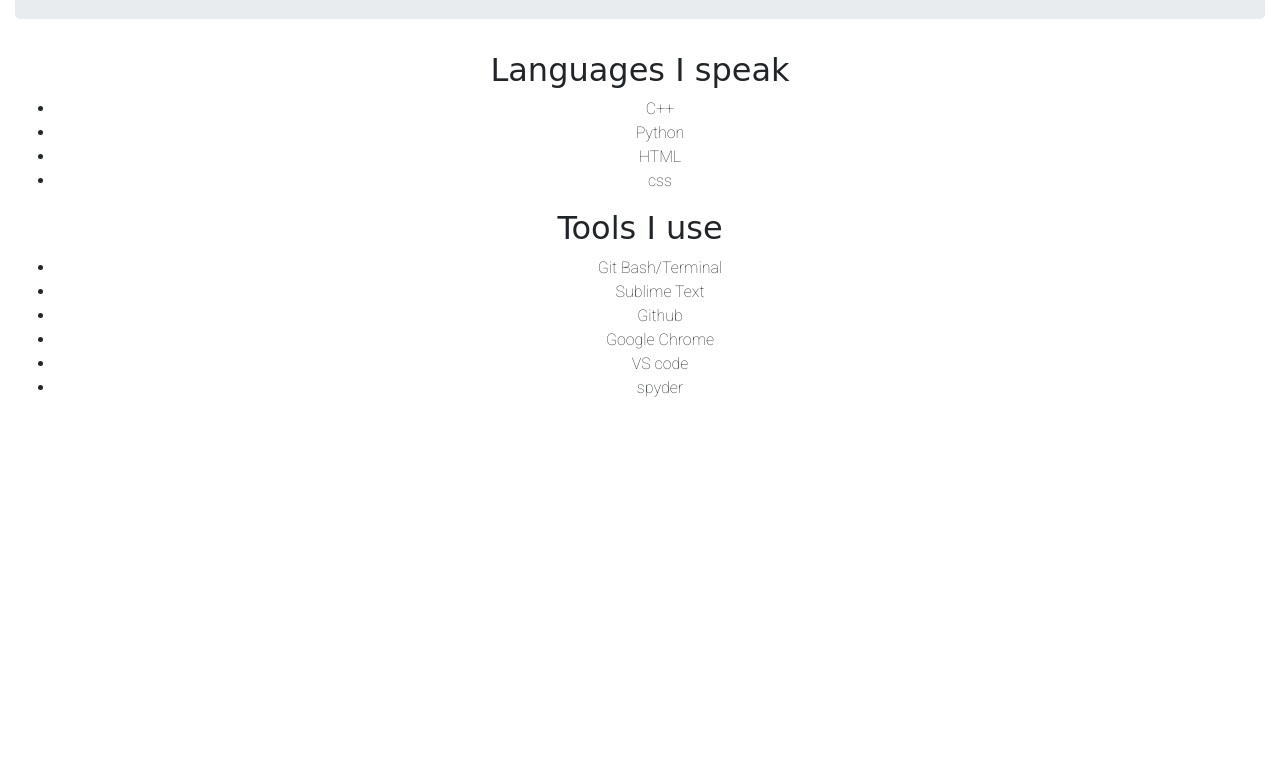
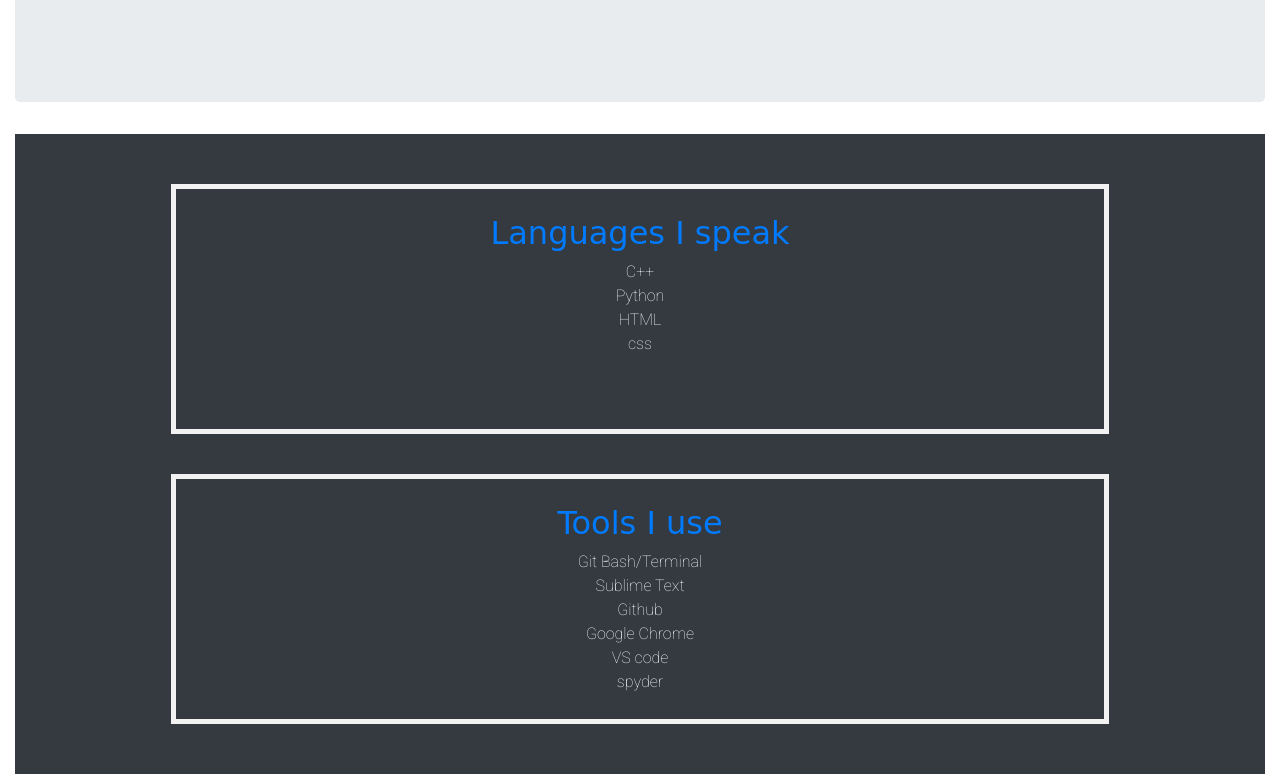
Before and after one commit to Licht888/fcb-portfolio, a plain HTML site: page index.html in a window 1280 px wide. Shown: the part 610-1384 px from the top of the page. Before the commit the page ends 1026 px from the top, so only its background shows below. Drawn offline with nearby package versions, Linux system fonts and the light colour scheme; a web font is replaced by a local one.

Commit message:
#6 - FINAL VERSION w/ custom css

```diff
--- a/index.html
+++ b/index.html
@@ -34,13 +34,15 @@
 		<div class="container-fluid">	<!--description lang-->
 			<section class="jumbotron text-center mt-3" id="landing">
 				<!--the lower the num, the bigger the font-->
-				<h1>Full Stack Web Developer</h1>
+				<h1>Full Stack Web Developing</h1>
 				<!--paragraph-->
 				<p>HI! I'm Met!</p>
 				<img src="images/red.jfif">
 			</section>
-			<section class="text-center" id="gallery">
-				<h2>Languages I speak</h2>
+			<section class="text-center bg-dark" id="gallery">
+
+				<div class="tools">
+					<h2>Languages I speak</h2>
 				<!--uncontained list-->
 				<ul>
 					<!--list-->
@@ -50,7 +52,9 @@
 					<li>css</li>
 					<!--ordered list: "ol":1.\n2.\n3.-->
 				</ul>
-				<h2>Tools I use</h2>
+				</div>
+				<div class="tools">
+					<h2>Tools I use</h2>
 				<ul>
 					<li>Git Bash/Terminal</li>
 					<li>Sublime Text</li>
@@ -59,6 +63,10 @@
 					<li>VS code</li>
 					<li>spyder</li>
 				</ul>
+				</div>
+
+
+
 			</section>
 		</div>
 
--- a/style.css
+++ b/style.css
@@ -12,3 +12,36 @@ img{
 	width: 333px;
 	border-radius: 50%;
 }
+
+#landing,
+#gallery
+{
+  height: 80vh;
+  /* center the content vertically using flexbox */
+  display: flex;
+  flex-direction: column;
+  justify-content: center;
+  align-items: center;
+}
+
+ul{
+	list-style: none;
+	padding: 0;
+}
+
+h2{
+	color: #007bff;
+}
+
+.tools {
+  padding: 25px;
+  height: 250px;
+  border: 5px solid #f2f2f2;
+  margin: 20px;
+  width: 75%;
+  color: white;
+}
+
+html {
+	scroll-behavior: smooth;
+}
```
